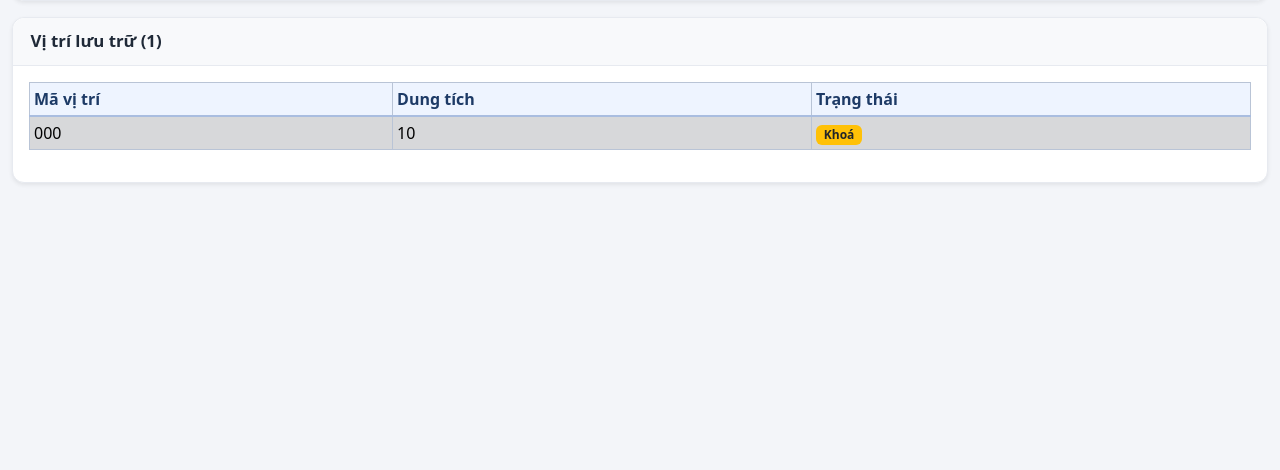
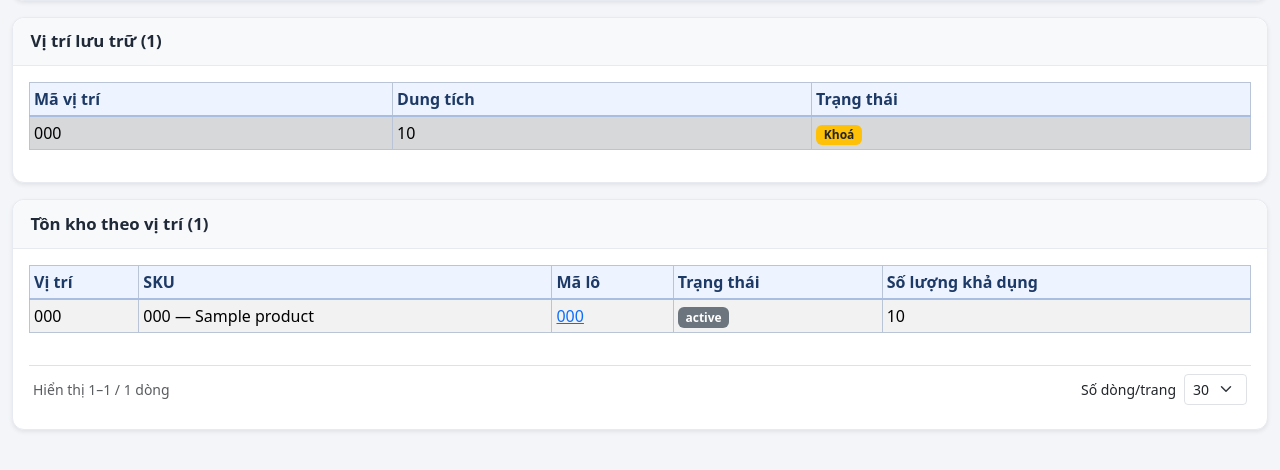
Before and after one commit to luckyhoang1988/Quan-ly-NVL, a Django app: template warehouse/templates/warehouse/warehouse_detail.html in a window 1280 px wide. Shown: the part 313-783 px from the top of the page. Run offline with Django 5.2, Linux system fonts and the light colour scheme; the template is opened without the code that fills it: most values are stand-ins (such as "Sample title", 1, 10 or a date in 2020); some libraries are stand-ins or nearby versions.

Commit message:
feat(wh): card ton kho theo vi tri tren warehouse_detail, phan trang 30/trang (Wave A A1)

```diff
--- a/warehouse/templates/warehouse/warehouse_detail.html
+++ b/warehouse/templates/warehouse/warehouse_detail.html
@@ -120,6 +120,41 @@
   </div>
 </div>
 
+<div class="card shadow-sm mt-3">
+  <div class="card-header panel-toolbar">
+    <h2 class="panel-title">Tồn kho theo vị trí ({{ page_obj.paginator.count }})</h2>
+  </div>
+  <div class="card-body">
+    <div class="table-responsive">
+      <table class="table table-sm table-striped align-middle table-accent">
+        <thead>
+          <tr>
+            <th>Vị trí</th>
+            <th>SKU</th>
+            <th>Mã lô</th>
+            <th>Trạng thái</th>
+            <th>Số lượng khả dụng</th>
+          </tr>
+        </thead>
+        <tbody>
+          {% for batch in page_obj %}
+          <tr>
+            <td>{{ batch.location.code }}</td>
+            <td>{{ batch.product.product_code }} — {{ batch.product.name }}</td>
+            <td><a href="{% url 'inventory:batch_detail' batch.pk %}">{{ batch.batch_code }}</a></td>
+            <td><span class="badge bg-secondary">{{ batch.get_status_display }}</span></td>
+            <td>{{ batch.qty_available }}</td>
+          </tr>
+          {% empty %}
+          <tr><td colspan="5" class="text-center text-muted">Không có tồn kho tại vị trí nào.</td></tr>
+          {% endfor %}
+        </tbody>
+      </table>
+    </div>
+    {% include 'partials/pagination.html' %}
+  </div>
+</div>
+
 {% if user.is_superuser or user.role == 'MANAGER' or user.role == 'ADMIN' %}
 <div class="card shadow-sm mt-3">
   <div class="card-header panel-toolbar">
--- a/warehouse/views.py
+++ b/warehouse/views.py
@@ -23,7 +23,7 @@ from accounts.pagination import paginate_queryset
 
 from .forms import LocationForm, WarehouseForm
 from .models import MIN_LOCATIONS_PER_WAREHOUSE, Location, Warehouse
-from .services import activate_warehouse, deactivate_warehouse
+from .services import activate_warehouse, deactivate_warehouse, location_occupancy
 
 User = get_user_model()
 
@@ -79,13 +79,15 @@ def warehouse_list(request):
 
 @login_required
 def warehouse_detail(request, pk):
-    """READ — chi tiết kho + danh sách vị trí lưu trữ."""
+    """READ — chi tiết kho + vị trí lưu trữ + tồn kho theo vị trí (A1)."""
     if not request.user.can_view_menu('warehouse'):
         raise PermissionDenied('Bạn không có quyền truy cập mục "Kho hàng".')
     obj = get_object_or_404(Warehouse, pk=pk)
     locations = obj.locations.all()
+    page_obj, page_size = paginate_queryset(request, location_occupancy(obj))
     return render(request, 'warehouse/warehouse_detail.html', {
         'obj': obj, 'locations': locations, 'location_form': LocationForm(),
+        'page_obj': page_obj, 'page_size': page_size,
     })
 
 
```
Also changed, not shown: warehouse/tests.py (+46 -1 lines).
